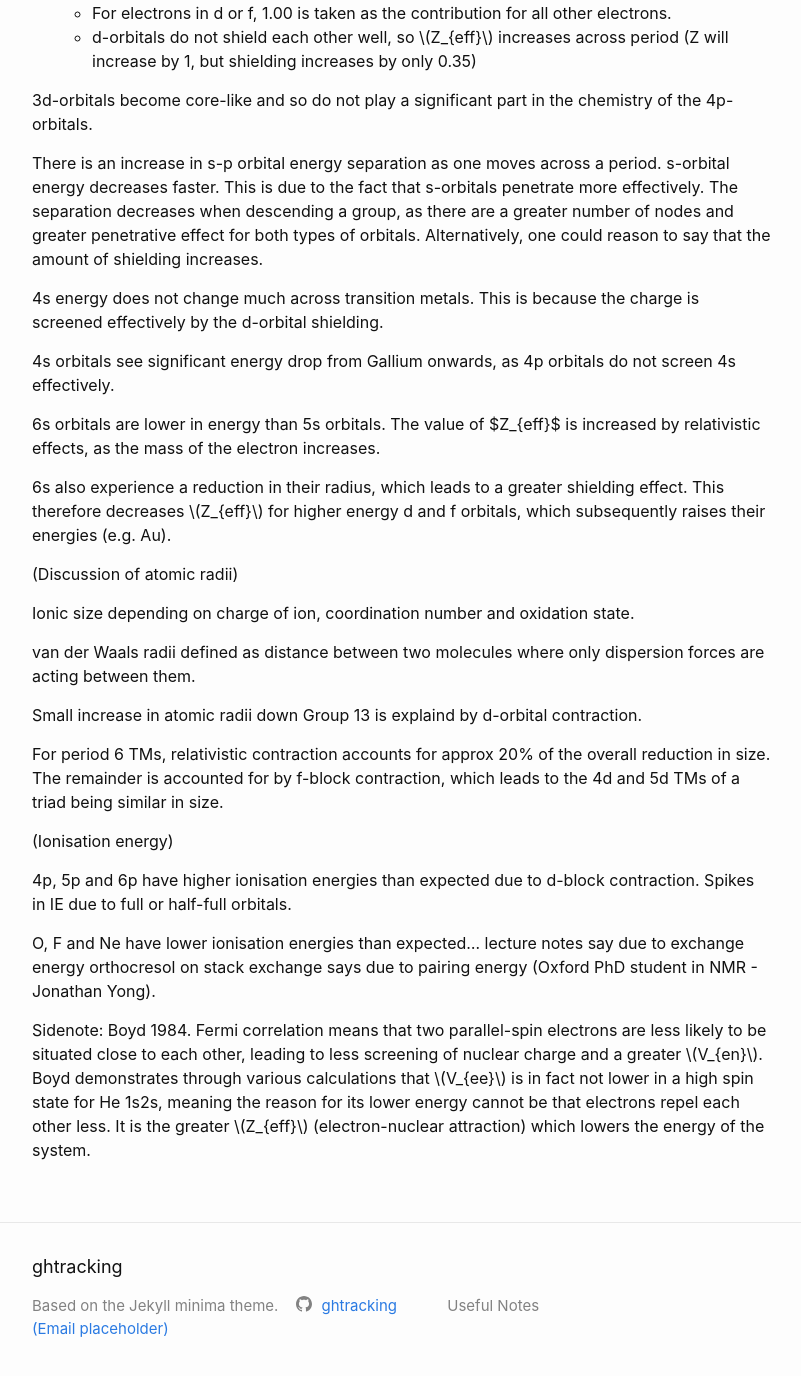
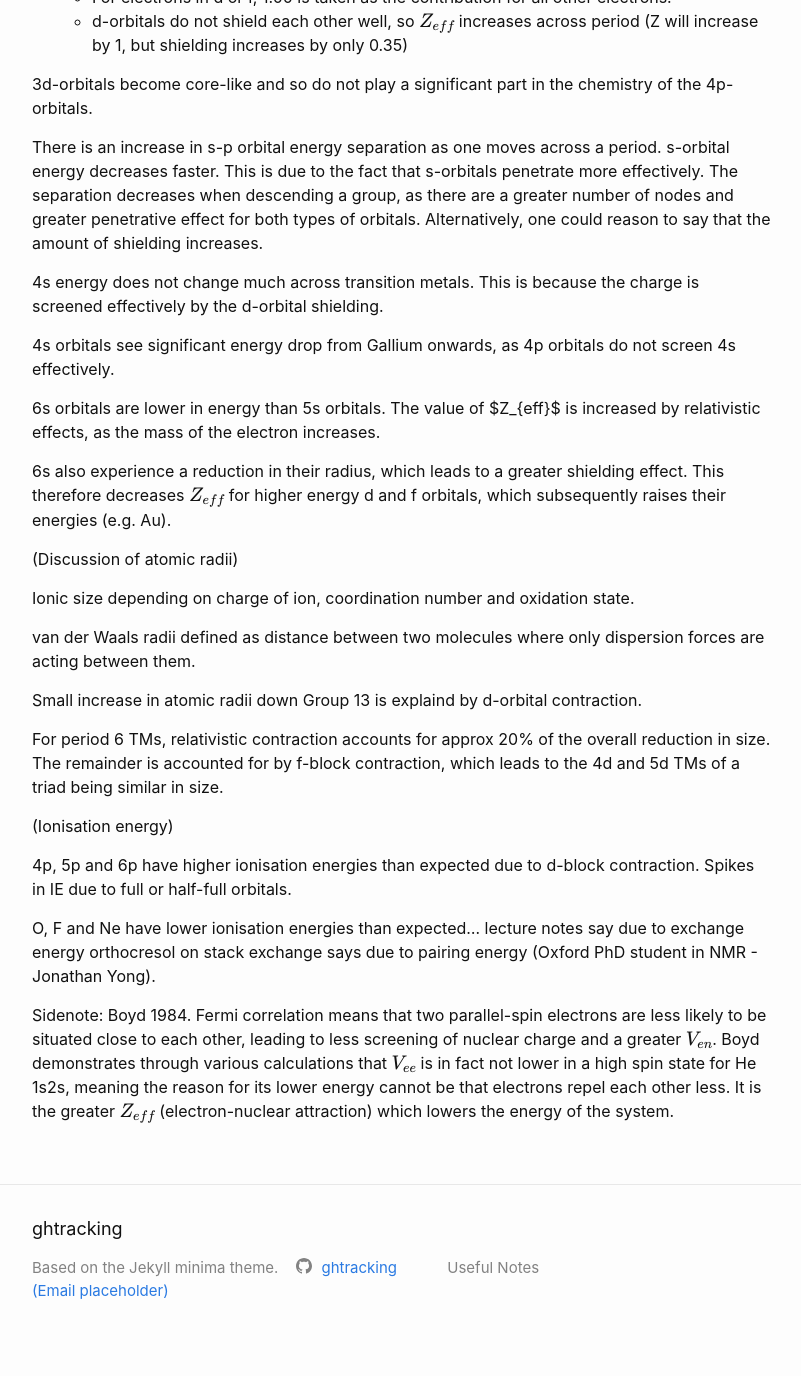
Before and after one commit to ghTracking/ghtracking.github.io, a Jekyll site: the page built from _Part_IA/Chemistry_Of_The_Elements.md, in a window 1280 px wide and 1400 px high, scrolled down 689 px. Shown: the top 1376 px of the window, without its empty margins (238-1039 px from the left). Built offline with Jekyll 4.4.1, drawn with Linux system fonts in a browser that asks for light colours; part of the change alters nothing that is shown; some of the changed text lies outside the part shown.

```diff
--- a/_Part_IA/Chemistry_Of_The_Elements.md
+++ b/_Part_IA/Chemistry_Of_The_Elements.md
@@ -4,13 +4,15 @@ title:  "Chemistry of the Elements"
 categories: Part_IA
 ---
 
+<script src="https://polyfill.io/v3/polyfill.min.js?features=es6"></script>
+<script id="MathJax-script" async src="https://cdn.jsdelivr.net/npm/mathjax@3/es5/tex-mml-chtml.js"></script>
 Quick summary:
 
-# Book 1- periodicity and the elements
+# Book 1 - periodicity and the elements
 
 
 Emphasis on fact that one-electron solution to
-Schrödinger equation ($$ E_n = \frac{-Z^2 R_H}{n^2})
+Schrödinger equation ($$ E_n = \frac{-Z^2 R_H}{n^2}$$)
 can be modified to use '$$Z_{eff}$$', where
 this is the nuclear charge minus a shielding
 constant.
```
